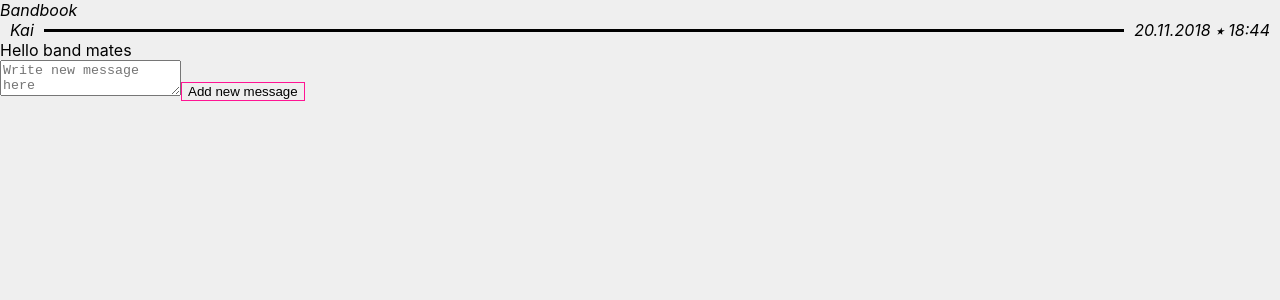
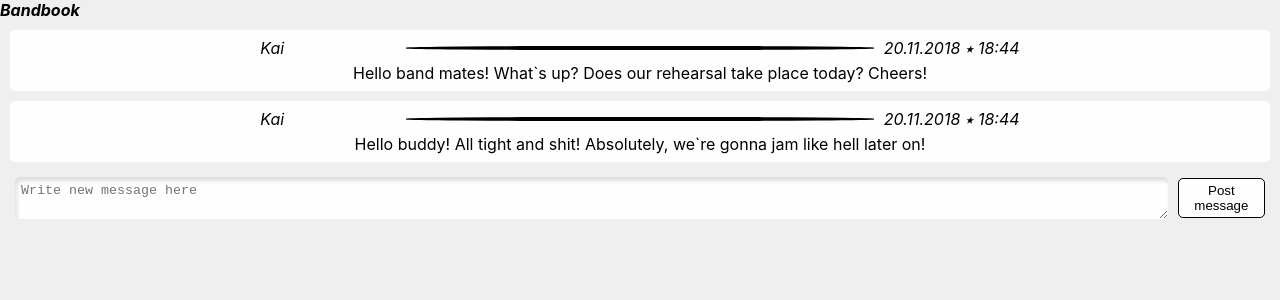
Before and after one commit to frythjof/bandbook-app, a React (Create React App) app: page / in a window 1280 px wide. Shown: the top 300 px of the page. Built offline with nearby package versions, Linux system fonts and the light colour scheme.

Commit message:
Add component HomeBoard & state for messages & refactor styling

```diff
--- a/src/components/App.js
+++ b/src/components/App.js
@@ -1,13 +1,9 @@
 import React, { Component } from 'react'
 import styled from 'styled-components'
 import { BrowserRouter as Router, Route, NavLink } from 'react-router-dom'
-//import Home from './Home'
+//import uid from 'uid'
+import HomeBoard from './HomeBoard'
 //import Route2 from './Route2'
-//import uid from 'uid'
-import Message from './Message'
-import Button from './Button'
-import TextArea from './TextArea'
-import Separator from './Separator'
 
 const Wrapper = styled.section`
   display: grid;
@@ -52,11 +48,10 @@ export default class App extends Component {
   render() {
     return (
       <div>
-        <em>Bandbook</em>
-        <Separator userfirstname={'Kai'} />
-        <Message text={'Hello band mates'} />
-        <TextArea placeholder={'Write new message here'} />
-        <Button text={'Add new message'} />{' '}
+        <em>
+          <strong>Bandbook</strong>
+        </em>
+        <HomeBoard />
       </div>
       // <Router>
       //   <Wrapper>
--- a/src/components/Button.js
+++ b/src/components/Button.js
@@ -2,11 +2,17 @@ import React, { Component } from 'react'
 import styled from 'styled-components'
 
 const StyledButton = styled.button`
-  border: 1px solid deeppink;
+  border: 1px solid black;
+  background: #fefefe;
+  border-radius: 5px;
+  margin: 5px;
+  padding: 4px;
 `
 
 export default class Button extends Component {
   render() {
-    return <StyledButton>{this.props.text}</StyledButton>
+    return (
+      <StyledButton onClick={this.props.onPost}>{this.props.text}</StyledButton>
+    )
   }
 }
--- /dev/null
+++ b/src/components/HomeBoard.js
@@ -0,0 +1,58 @@
+import React, { Component } from 'react'
+import styled from 'styled-components'
+
+import Message from './Message'
+import Button from './Button'
+import TextArea from './TextArea'
+import Separator from './Separator'
+
+const MessageWrapper = styled.section`
+  display: flex;
+  flex-direction: column;
+  align-items: center;
+  justify-content: space-between;
+  padding: 8px;
+  background: #fefefe;
+  border-radius: 5px;
+  margin: 10px;
+  grid-gap: 5px;
+`
+
+const InputWrapper = styled.section`
+  display: flex;
+  justify-content: space-between;
+  align-items: center;
+  margin: 10px;
+`
+
+export default class HomeBoard extends Component {
+  state = [
+    'Hello band mates! What`s up? Does our rehearsal take place today? Cheers!',
+    'Hello buddy! All tight and shit! Absolutely, we`re gonna jam like hell later on!'
+  ]
+
+  render() {
+    return (
+      <div>
+        <React.Fragment>{this.renderMessages()}</React.Fragment>
+        <InputWrapper>
+          <TextArea placeholder={'Write new message here'} />
+          <Button text={'Post message'} />{' '}
+        </InputWrapper>
+      </div>
+    )
+  }
+
+  renderMessages() {
+    return this.state.map(this.renderSingleMessage)
+  }
+
+  renderSingleMessage = message => {
+    return (
+      <MessageWrapper>
+        <Separator userfirstname={'Kai'} width={0} />
+        <Message text={message} />
+      </MessageWrapper>
+    )
+  }
+}
--- a/src/components/Message.js
+++ b/src/components/Message.js
@@ -1,7 +1,25 @@
 import React, { Component } from 'react'
+import styled from 'styled-components'
+
+const TextWrapper = styled.span`
+  display: flex;
+  align-items: center;
+  justify-content: center;
+  cursor: default;
+`
 
 export default class Message extends Component {
   render() {
-    return <section>{this.props.text}</section>
+    const { text } = this.props
+
+    return <TextWrapper>{text}</TextWrapper>
   }
 }
+
+// <span className="delete" onClick={onDelete}> &times; </span>
+//
+// .delete {
+//   &:hover {
+//     color: red;
+//   }
+// }
--- a/src/components/Separator.js
+++ b/src/components/Separator.js
@@ -2,7 +2,8 @@ import React, { Component } from 'react'
 import styled from 'styled-components'
 
 const Wrapper = styled.section`
-  display: flex;
+  display: grid;
+  grid-template-columns: 1fr 3fr 1fr;
   align-items: center;
   background: ${props => props.background || 'transparent'};
 `
@@ -15,6 +16,7 @@ const NameDate = styled.em`
 const Line = styled.div`
   width: 100%;
   border-bottom: ${props => props.width || 4}px solid black;
+  border-radius: 40%;
 `
 
 export default class Separator extends Component {
@@ -40,7 +42,7 @@ export default class Separator extends Component {
     return (
       <Wrapper>
         <NameDate>{this.props.userfirstname}</NameDate>
-        <Line width={3} />
+        <Line width={this.props.width} />
         <NameDate>{`${postingday} ⭑ ${postingtime}`}</NameDate>
       </Wrapper>
     )
--- a/src/components/TextArea.js
+++ b/src/components/TextArea.js
@@ -1,7 +1,19 @@
 import React, { Component } from 'react'
+import styled from 'styled-components'
+
+const StyledTextarea = styled.textarea`
+  box-shadow: inset 2px 4px 4px #ddd;
+  background: #fefefe;
+  border: 0;
+  border-radius: 5px;
+  margin: 5px;
+  padding: 6px;
+  width: 100%;
+  cursor: default;
+`
 
 export default class TextArea extends Component {
   render() {
-    return <textarea placeholder={this.props.placeholder} />
+    return <StyledTextarea placeholder={this.props.placeholder} />
   }
 }
```
Also changed, not shown: src/stories/index.js (+8 -8 lines).
